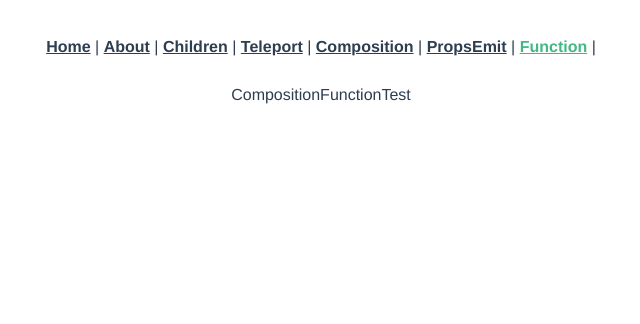
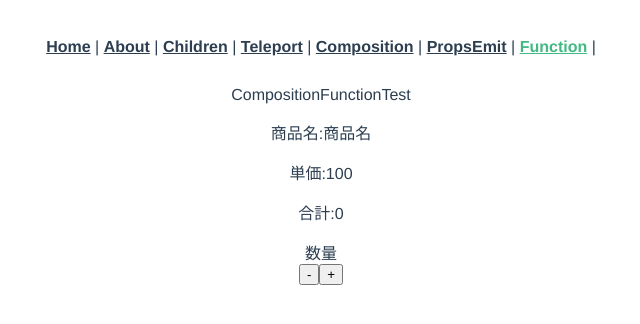
Before and after one commit to piyokintv/learning-vuejs, a Vue app in the folder section10/vue3-test/: page /function-test in a window 1280 px wide. Shown: the top 324 px of the page, without its empty margins (319-959 px from the left). Built offline with nearby package versions, Linux system fonts and the light colour scheme.

Commit message:
合成関数（script内）

```diff
--- a/section10/vue3-test/src/views/FunctionTest.vue
+++ b/section10/vue3-test/src/views/FunctionTest.vue
@@ -1,10 +1,59 @@
 <template>
   <div>CompositionFunctionTest</div>
+  <div>
+    <p>商品名:{{ item.name }}</p>
+    <p>単価:{{ item.price }}</p>
+    <p>合計:{{ totalPrice }}</p>
+    <div>数量</div>
+    <button @click="decrement">-</button>
+    <button @click="increment">+</button>
+  </div>
 </template>
 
 <script>
+import { reactive, computed } from 'vue';
+
+const useCounter = item => {
+  const increment = () => {
+    item.amount++;
+  };
+
+  const decrement = () => {
+    item.amount--;
+  };
+
+  const totalPrice = computed(() => {
+    return item.price * item.amount;
+  });
+
+  return {
+    increment,
+    decrement,
+    totalPrice,
+  };
+}
+
 export default {
+  setup() {
+    const item = reactive({
+      name: '商品名',
+      price: 100,
+      amount: 0,
+    });
 
+    const {
+      increment,
+      decrement,
+      totalPrice,
+    } = useCounter(item);
+
+    return {
+      item,
+      increment,
+      decrement,
+      totalPrice,
+    };
+  }
 }
 </script>
 
```
